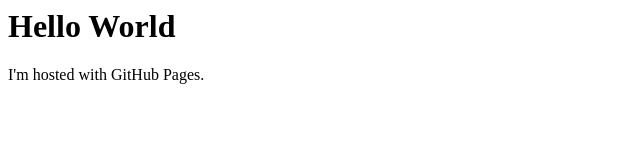
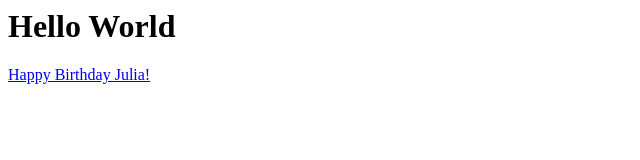
Before and after one commit to JayneBeldrake/JayneBeldrake.github.io, a plain HTML site: page index.html in a window 1280 px wide. Shown: the whole page, without its empty margins (0-640 px from the left). Drawn offline with Linux system fonts and the light colour scheme.

Commit message:
Update index.html

```diff
--- a/index.html
+++ b/index.html
@@ -1,5 +1,5 @@
 <!DOCTYPE xhtml>
-<html>
+<html lang="en" >
 
 <head>
 
@@ -7,7 +7,7 @@
 
 <body>
     <h1>Hello World</h1>
-    <p>I'm hosted with GitHub Pages.</p>
+    <a href= '.happy-birthday/dist/HappyBirthdayJulia.html'>Happy Birthday Julia!</a>
 </body>
 
 </html>
```
